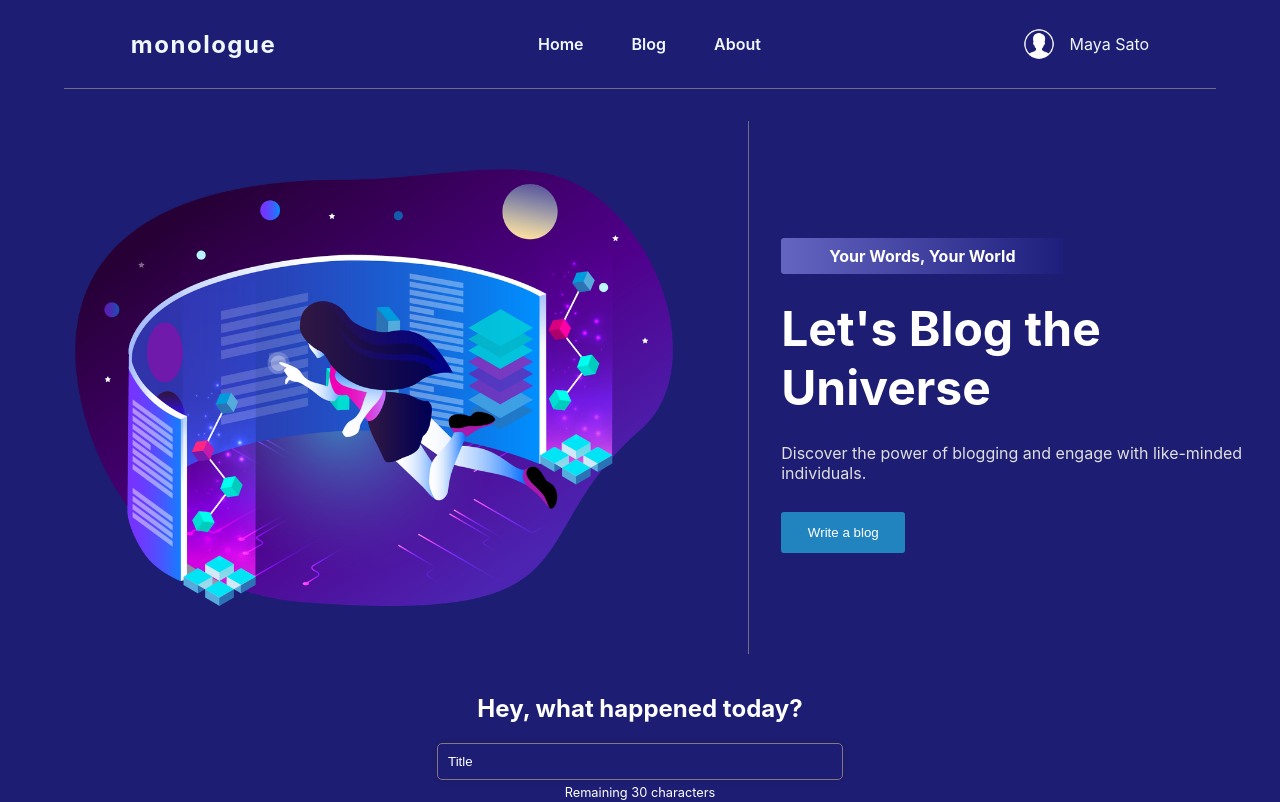
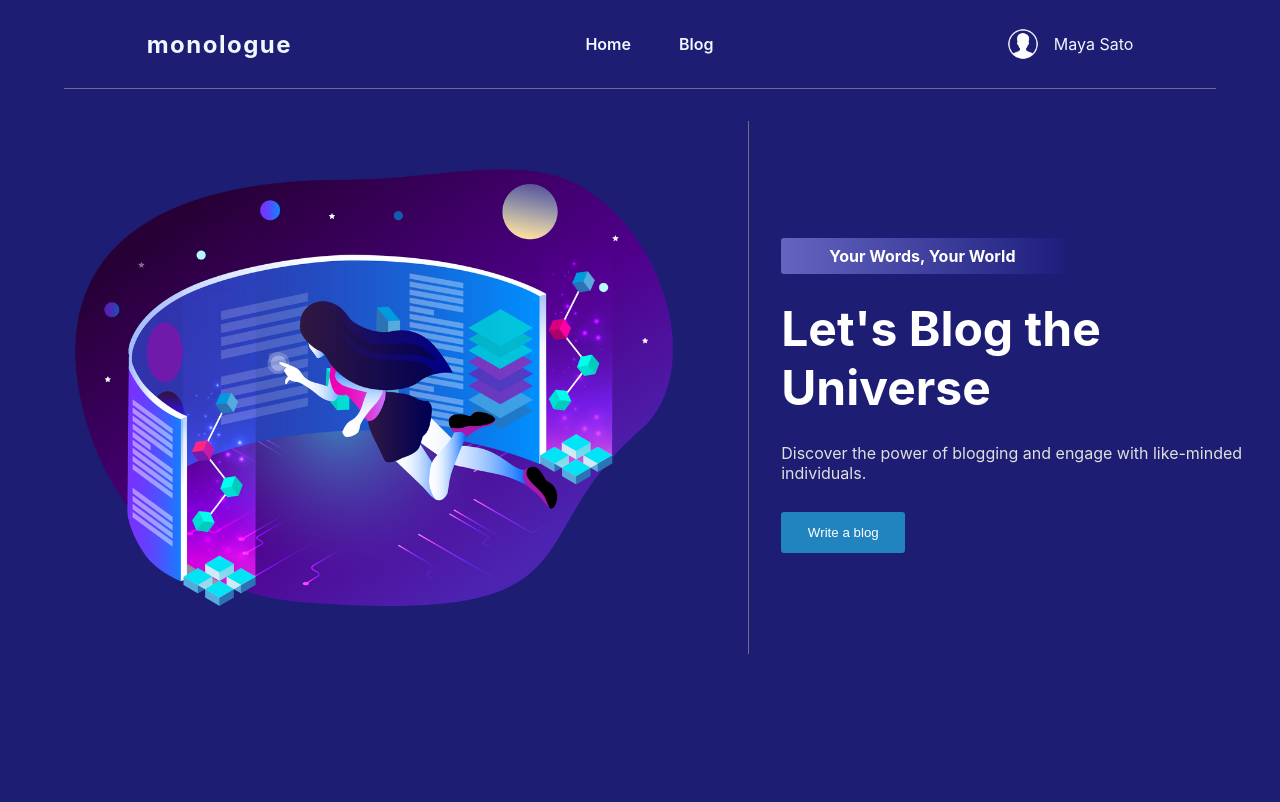
Before and after one commit to maya9906/blog, a React (Create React App) app: page / in a window 1280 px wide. Shown: the top 802 px of the page. Built offline with nearby package versions, Linux system fonts and the light colour scheme.

Commit message:
added a page change

```diff
--- a/src/App.js
+++ b/src/App.js
@@ -1,16 +1,22 @@
-// App.js
+import React, { useState } from 'react';
 import Header from './components/Header';
 import Home from './components/Home';
 import Blogpage from './components/Blogpage';
 import './App.css';
 
 function App() {
+  const [currentPage, setCurrentPage] = useState('home');
+
+  // ページ切り替えのハンドラ
+  const handlePageChange = (pageName) => {
+    setCurrentPage(pageName);
+  };
 
   return (
     <div className="App">
-      <Header />
-      <Home />
-      <Blogpage />
+      <Header onPageChange={handlePageChange} />
+      {currentPage === 'home' && <Home />}
+      {currentPage === 'blog' && <Blogpage />}
     </div>
   );
 }
--- a/src/components/Cards.jsx
+++ b/src/components/Cards.jsx
@@ -23,12 +23,6 @@ function Cards({ text, nasaImageData, title, onDelete }) {
           image={nasaImageData ? nasaImageData.url : ''} // 画像がある場合に URL を設定
           alt={nasaImageData ? nasaImageData.title : ''} // タイトルがある場合に alt テキストを設定
         />
-          {/* <CardMedia
-            component="img"
-            height="150"
-            image={nasaImageData.url}
-            alt={nasaImageData.title}
-          /> */}
           <CardContent>
             <Typography
               sx={{
--- a/src/components/Header.jsx
+++ b/src/components/Header.jsx
@@ -1,10 +1,14 @@
 import React from 'react';
-// import { AppBar, Toolbar, Typography, Button } from '@mui/material';
 import '../css/header.css';
 import '../css/home.css';
 import UserIcon from '../imgs/user.png';
 
-function Header() {
+function Header({ onPageChange }) {
+  // ページ切り替えのハンドラ
+  const handlePageChange = (pageName) => {
+    onPageChange(pageName);
+  };
+
   return (
     <header>
       <div className='header'>
@@ -12,9 +16,10 @@ function Header() {
           monologue
         </h2>
         <div className='options'>
-          <p>Home</p>
-          <p>Blog</p>
-          <p>About</p>
+          <p onClick={() => handlePageChange('home')}>Home</p>
+          <p onClick={() => handlePageChange('blog')}>Blog</p>
+          {/* 他のナビゲーション項目を追加できます */}
+          {/* 例: <p onClick={() => handlePageChange('about')}>About</p> */}
         </div>
         <div className='user'>
           <img src={UserIcon} className='userimg' alt="Home" />
@@ -22,9 +27,7 @@ function Header() {
         </div>
       </div>
       <div className='line'/>
-
     </header>
-
   );
 }
 
--- a/src/css/header.css
+++ b/src/css/header.css
@@ -40,6 +40,10 @@ body{
     width: 2em;
 }
 
+.options p {
+    cursor: pointer;
+}
+
 @media (max-width:650px) {
     .options{
         font-size: 0.7em;
```
Also changed, not shown: src/components/Home.jsx (+2 -5 lines), 1 other file (tests, documents, lock files or other folders).
